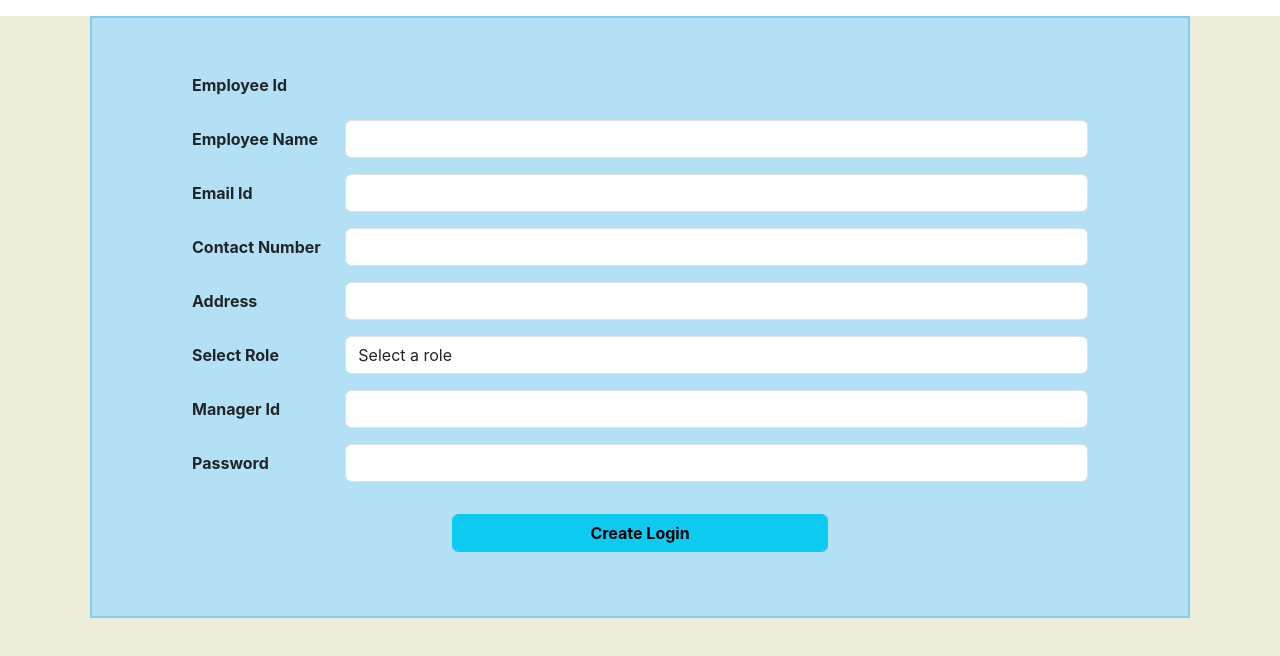
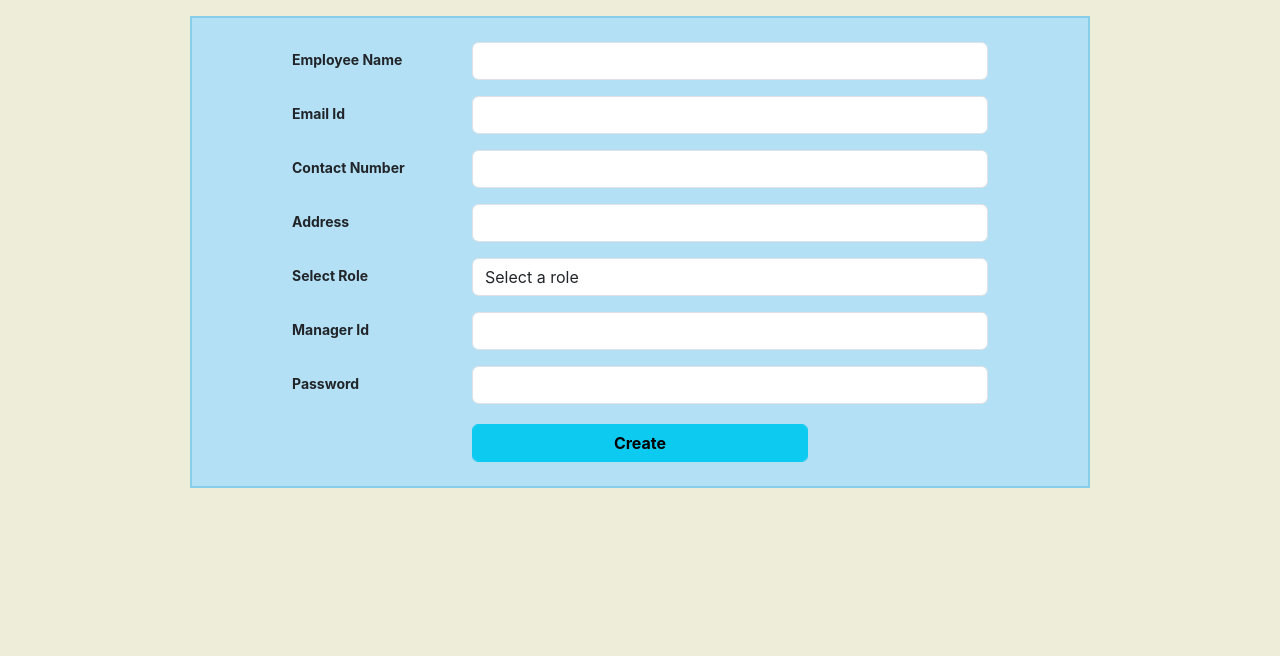
Before and after one commit to mujahidatar/Task-Management-System-For-CA-Firm, a React (Create React App) app: page /createlogin in a window 1280 px wide. Shown: the top 656 px of the page. Built offline with nearby package versions, Linux system fonts and the light colour scheme.

Commit message:
Toast notification added

```diff
--- a/package.json
+++ b/package.json
@@ -12,6 +12,7 @@
     "react-redux": "^8.1.2",
     "react-router-dom": "^6.15.0",
     "react-scripts": "^5.0.1",
+    "react-toastify": "^9.1.3",
     "reactstrap": "^9.2.0",
     "redux": "^4.2.1",
     "web-vitals": "^2.1.4"
--- a/public/index.html
+++ b/public/index.html
@@ -28,7 +28,7 @@
     -->
     <title>React App</title>
   </head>
-  <body>
+  <body style="background-color:#EDEDDA;">
     <noscript>You need to enable JavaScript to run this app.</noscript>
     <div id="root"></div>
     <!--
--- a/src/App.js
+++ b/src/App.js
@@ -8,7 +8,7 @@ import store from './Container/Store';
 function App() {
   return (
     <Provider store={store} >
-      <div style={{"backgroundColor":"#EDEDDA","height":"100vh"}}>
+      <div>
         <Mycomp />
       </div>
     </Provider>
--- a/src/Component/Admin/Admindashboard.js
+++ b/src/Component/Admin/Admindashboard.js
@@ -1,14 +1,26 @@
-import React from 'react';
+import React, { useEffect } from 'react';
 import { Link } from 'react-router-dom';
+import { ToastContainer,toast } from 'react-toastify';
 const Admindashboard = () => {
+    var flag = 0;
+    useEffect(()=>{
+        toastSuccess();
+    },[]);
+
+    const toastSuccess = () =>{
+        if(flag===0){
+        toast.success("Login Successfull !");
+        flag = 1;}
+    }
     return (
         <div>
+            <ToastContainer />
             <nav className="navbar sticky-top navbar-expand-lg navbar-dark bg-info text-white">
                 <div className="container-fluid">
                     <div className="collapse navbar-collapse" id="navbarNav">
-                        <ul className="navbar-nav d-flex align-items-center fs-5">
+                        <ul className="navbar-nav d-flex align-items-center fs-6">
                             <li>
-                                <Link className="nav-link text-white fs-3" to="/dashbord">Dasbhboard</Link>
+                                <Link className="nav-link text-white fs-5" to="/dashbord">Dasbhboard</Link>
                             </li>
                             <li>
                                 <Link className="nav-link text-white" to="/logincreation">Create Login</Link>
@@ -26,6 +38,7 @@ const Admindashboard = () => {
                     </div>
                 </div>
             </nav>
+
         </div>
     )
 }
--- a/src/Component/Admin/Createclient.js
+++ b/src/Component/Admin/Createclient.js
@@ -57,47 +57,47 @@ const Createclient = () => {
     }
 
     return (
-        <div className="container mt-3 py-5" style={{"width":1100,"border":"2px solid skyblue","backgroundColor":"#B3E0F5","padding":"0px 100px"}}>
+        <div className="container mt-3 py-2" style={{"width":900,"border":"2px solid skyblue","backgroundColor":"#B3E0F5","padding":"0px 100px"}}>
             <form onSubmit={createlogindetails}>
                 <div className="row mb-3">
-                    <label htmlFor="name" className="col-sm-2 col-form-label" style={{"fontWeight":"bold"}}>Client Id </label>
-                    <div className="col-sm-10">
+                    <label htmlFor="name" className="col-sm-3 col-form-label" style={{"fontWeight":"bold","fontSize":14}} hidden>Client Id </label>
+                    <div className="col-sm-9">
                         <input type="text" className="form-control" value={id || null} id="name" hidden />
                     </div>
                 </div>
                 <div className="row mb-3">
-                    <label htmlFor="name" className="col-sm-2 col-form-label" style={{"fontWeight":"bold"}}>ClientName </label>
-                    <div className="col-sm-10">
+                    <label htmlFor="name" className="col-sm-3 col-form-label" style={{"fontWeight":"bold","fontSize":14}}>ClientName </label>
+                    <div className="col-sm-9">
                         <input type="text" className="form-control" id="name" value={name} required onChange={(e) => { setName(e.target.value) }} />
                     </div>
                 </div>
                 <div className="row mb-3">
-                    <label htmlFor="email" className="col-sm-2 col-form-label" style={{"fontWeight":"bold"}}>Email Id </label>
-                    <div className="col-sm-10">
+                    <label htmlFor="email" className="col-sm-3 col-form-label" style={{"fontWeight":"bold","fontSize":14}}>Email Id </label>
+                    <div className="col-sm-9">
                         <input type="email" className="form-control" id="email" value={emailid} onChange={(e) => { setEmailid(e.target.value) }} required />
                     </div>
                 </div>
                 <div className="row mb-3">
-                    <label htmlFor="number" className="col-sm-2 col-form-label" style={{"fontWeight":"bold"}}>Contact Number </label>
-                    <div className="col-sm-10">
+                    <label htmlFor="number" className="col-sm-3 col-form-label" style={{"fontWeight":"bold","fontSize":14}}>Contact Number </label>
+                    <div className="col-sm-9">
                         <input type="number" className="form-control" id="number" value={number} onChange={(e) => { setNumber(e.target.value) }} />
                     </div>
                 </div>
                 <div className="row mb-3">
-                    <label htmlFor="address" className="col-sm-2 col-form-label" style={{"fontWeight":"bold"}}>Address</label>
-                    <div className="col-sm-10">
+                    <label htmlFor="address" className="col-sm-3 col-form-label" style={{"fontWeight":"bold","fontSize":14}}>Address</label>
+                    <div className="col-sm-9">
                         <input type="text" className="form-control" id="address" value={address} onChange={(e) => { setAddress(e.target.value) }} />
                     </div>
                 </div>
                 <div className="row mb-3">
-                    <label htmlFor="password" className="col-sm-2 col-form-label" style={{"fontWeight":"bold"}}>Password</label>
-                    <div className="col-sm-10">
+                    <label htmlFor="password" className="col-sm-3 col-form-label" style={{"fontWeight":"bold","fontSize":14}}>Password</label>
+                    <div className="col-sm-9">
                         <input type="password" className="form-control" id="password" value={password} onChange={(e) => { setPassword(e.target.value) }} required />
                     </div>
                 </div>
                 <div className="row mb-3 pt-3">
-                    <div className="col-sm-10" style={{"margin":"auto","width":400}}>
-                        <input type="submit" className="form-control btn btn-info" value="Create Client" style={{"fontWeight":"bold"}}/>
+                    <div className="col-sm-10" style={{"margin":"auto","width":360}}>
+                        <input type="submit" className="form-control btn btn-info" value={mybtn} style={{"fontWeight":"bold"}}/>
                     </div>
                 </div>
             </form>
--- a/src/Component/Admin/Createlogin.js
+++ b/src/Component/Admin/Createlogin.js
@@ -64,42 +64,42 @@ const Createlogin = () => {
     }
 
     return (
-        <div className="container mt-3 py-5" style={{"width":1100,"border":"2px solid skyblue","backgroundColor":"#B3E0F5","padding":"0px 100px"}}>
+        <div className="container mt-3 py-2" style={{"width":900,"border":"2px solid skyblue","backgroundColor":"#B3E0F5","padding":"0px 100px"}}>
 
             <form onSubmit={createlogindetails}>
                 <div className="row mb-3">
-                    <label htmlFor="name" className="col-sm-2 col-form-label" style={{"fontWeight":"bold"}}>Employee Id</label>
+                    <label htmlFor="name" className="col-sm-3 col-form-label fd-6" style={{"fontWeight":"bold"}} hidden>Employee Id</label>
                     <div className="col-sm-10">
                         <input type="text" className="form-control" value={id || null} id="name" hidden />
                     </div>
                 </div>
                 <div className="row mb-3">
-                    <label htmlFor="name" className="col-sm-2 col-form-label" style={{"fontWeight":"bold"}}>Employee Name</label>
-                    <div className="col-sm-10">
+                    <label htmlFor="name" className="col-sm-3 col-form-label " style={{"fontWeight":"bold","fontSize":14}}>Employee Name</label>
+                    <div className="col-sm-9">
                         <input type="text" className="form-control" id="name" value={name} required onChange={(e) => { setName(e.target.value) }} />
                     </div>
                 </div>
                 <div className="row mb-3">
-                    <label htmlFor="email" className="col-sm-2 col-form-label" style={{"fontWeight":"bold"}}>Email Id</label>
-                    <div className="col-sm-10">
+                    <label htmlFor="email" className="col-sm-3 col-form-label" style={{"fontWeight":"bold","fontSize":14}}>Email Id</label>
+                    <div className="col-sm-9">
                         <input type="email" className="form-control" id="email" value={emailid} disabled={temp} onChange={(e) => { setEmailid(e.target.value) }} required />
                     </div>
                 </div>
                 <div className="row mb-3">
-                    <label htmlFor="number" className="col-sm-2 col-form-label" style={{"fontWeight":"bold"}}>Contact Number</label>
-                    <div className="col-sm-10">
+                    <label htmlFor="number" className="col-sm-3 col-form-label" style={{"fontWeight":"bold","fontSize":14}}>Contact Number</label>
+                    <div className="col-sm-9">
                         <input type="number" className="form-control" id="number" value={number} onChange={(e) => { setNumber(e.target.value) }} />
                     </div>
                 </div>
                 <div className="row mb-3">
-                    <label htmlFor="address" className="col-sm-2 col-form-label" style={{"fontWeight":"bold"}}>Address</label>
-                    <div className="col-sm-10">
+                    <label htmlFor="address" className="col-sm-3 col-form-label" style={{"fontWeight":"bold","fontSize":14}}>Address</label>
+                    <div className="col-sm-9">
                         <input type="text" className="form-control" id="address" value={address} onChange={(e) => { setAddress(e.target.value) }} />
                     </div>
                 </div>
                 <div className="row mb-3">
-                    <label htmlFor="role" className="col-sm-2 col-form-label" style={{"fontWeight":"bold"}}>Select Role</label>
-                    <div className="col-sm-10">
+                    <label htmlFor="role" className="col-sm-3 col-form-label" style={{"fontWeight":"bold","fontSize":14}}>Select Role</label>
+                    <div className="col-sm-9">
                         <select id="role" className="form-control" value={role} onChange={(e) => {
                             setRole(e.target.value);
 
@@ -111,26 +111,21 @@ const Createlogin = () => {
                         </select>
                     </div>
                 </div>
-
-                {
-                    (role === "MANAGER") ? <input type="text" className="form-control" id="managerid" value={managerid} hidden />
-                        : <div className="row mb-3">
-                            <label htmlFor="managerid" className="col-sm-2 col-form-label" style={{"fontWeight":"bold"}}>Manager Id</label>
-                            <div className="col-sm-10">
-                                <input type="text" className="form-control" id="managerid" value={managerid} onChange={(e) => { setManagerid(e.target.value) }} />
-                            </div>
-                        </div>
-                }
-
                 <div className="row mb-3">
-                    <label htmlFor="password" className="col-sm-2 col-form-label" style={{"fontWeight":"bold"}}>Password</label>
-                    <div className="col-sm-10">
+                    <label htmlFor="managerid" className="col-sm-3 col-form-label" hidden={(role === "MANAGER")} style={{"fontWeight":"bold","fontSize":14}}>Manager Id</label>
+                    <div className="col-sm-9">
+                        <input type="text" className="form-control" id="managerid" hidden={(role === "MANAGER")} value={managerid} onChange={(e) => { setManagerid(e.target.value) }} />
+                    </div>
+                </div>
+                <div className="row mb-3">
+                    <label htmlFor="password" className="col-sm-3 col-form-label" style={{"fontWeight":"bold","fontSize":14}}>Password</label>
+                    <div className="col-sm-9">
                         <input type="password" className="form-control" id="password" value={password} onChange={(e) => { setPassword(e.target.value) }} required />
                     </div>
                 </div>
-                <div className="row mb-3 pt-3">
-                    <div className="col-sm-10" style={{"margin":"auto","width":400}}>
-                        <input type="submit" className="form-control btn btn-info" value="Create Login" style={{"fontWeight":"bold"}}/>
+                <div className="row mb-3 pt-1">
+                    <div className="col-sm-10" style={{"margin":"auto","width":360}}>
+                        <input type="submit" className="form-control btn btn-info" value={mybtn} style={{"fontWeight":"bold"}}/>
                     </div>
                 </div>
             </form>
--- a/src/Component/Admin/Logincreation.js
+++ b/src/Component/Admin/Logincreation.js
@@ -23,9 +23,9 @@ export const Logincreation = () => {
         setTab(1);
     }
     return (
-        <div className='center container '>
-            <Link to="" type="button" className={`btn bg-transparent fs-3 mx-5 ${emp ? 'fw-bold' : 'fw-normal'}`} onClick={empHandle}>Employee</Link>
-            <Link to="" type="button" className={`btn bg-transparent fs-3 mx-1 ${cli ? 'fw-bold' : 'fw-normal'}`} onClick={cliHandle}>Client</Link>
+        <div className='center container'>
+            <Link to="" type="button" className={`btn bg-transparent fs-6 mx-3 ${emp ? 'fw-bold' : 'fw-normal'}`} onClick={empHandle}>Employee</Link>
+            <Link to="" type="button" className={`btn bg-transparent fs-6  ${cli ? 'fw-bold' : 'fw-normal'}`} onClick={cliHandle}>Client</Link>
             <hr/>
             {
                 tab === 0 ? <Createlogin /> : <Createclient />
--- a/src/Component/Mylogin.js
+++ b/src/Component/Mylogin.js
@@ -5,6 +5,7 @@ import { useDispatch } from 'react-redux';
 import { login } from '../Services/Actions/Authenticationaction';
 import { useNavigate } from 'react-router-dom';
 import logo from '../Component/multimedia/CA-Logo.png';
+import { ToastContainer,toast } from 'react-toastify';
 
 export default function Mylogin() {
     const [username, setUsername] = useState("");
@@ -38,7 +39,8 @@ export default function Mylogin() {
                     }
                     console.log("first request end");
                 } else {
-                    alert("Error from login");
+                    //alert("Error from login");
+                    toast.error("Incorrect Username or Password!");
                 }
             }
         ).then(async () => {
@@ -53,7 +55,7 @@ export default function Mylogin() {
                         }
                         dispatch(login(user));
                         navigate("/home");
-                        alert("looged in successfully");
+                        // alert("looged in successfully");
                     }
                 )
             }
@@ -88,6 +90,7 @@ export default function Mylogin() {
                 </div>
             </form>
             </div>
+            <ToastContainer />
         </div>
     )
 }
--- a/src/index.js
+++ b/src/index.js
@@ -2,6 +2,7 @@ import React from 'react';
 import ReactDOM from 'react-dom/client';
 import './index.css';
 import App from './App';
+import 'react-toastify/dist/ReactToastify.css';
 import reportWebVitals from './reportWebVitals';
 
 const root = ReactDOM.createRoot(document.getElementById('root'));
```
Also changed, not shown: 1 other file (tests, documents, lock files or other folders).
